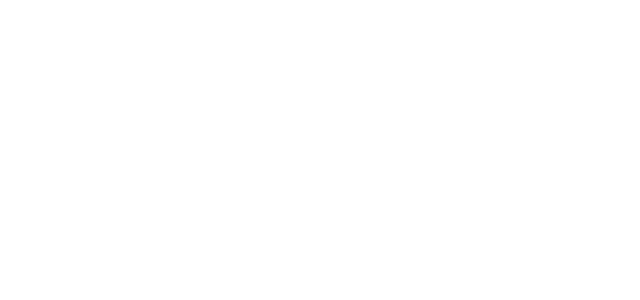
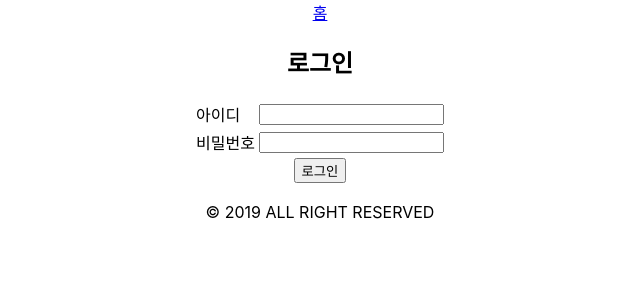
Before and after one commit to jaeheehan/image-shop-react, a React (Create React App) app: page /signin in a window 1280 px wide. Shown: the top 300 px of the page, without its empty margins (320-960 px from the left). Built offline with nearby package versions, Linux system fonts and the light colour scheme.

Commit message:
로그인 화면 구성

```diff
--- a/src/App.tsx
+++ b/src/App.tsx
@@ -1,9 +1,15 @@
 import { Route } from "react-router-dom";
 
 import HomePage from "./pages/HomePage"
+import SignInPage from "./pages/auth/SignInPage";
 
 function App(){
-  return <Route component={HomePage} path="/" exact/>;
+  return (
+      <>
+        <Route component={HomePage} path="/" exact/>
+        <Route component={SignInPage} path="/signin" exact/>
+      </>
+  );
 }
 
 export default App;
--- /dev/null
+++ b/src/components/auth/SignInForm.tsx
@@ -0,0 +1,35 @@
+import React from "react";
+import styles from "../../Shop.module.css";
+
+function SignInForm() {
+    return (
+        <div className={styles.centered}>
+            <h2>로그인</h2>
+            <form>
+                <table>
+                    <tbody>
+                        <tr>
+                            <td>아이디</td>
+                            <td>
+                                <input type="text"/>
+                            </td>
+                        </tr>
+                        <tr>
+                            <td>비밀번호</td>
+                            <td>
+                                <input type="password"/>
+                            </td>
+                        </tr>
+                        <tr>
+                            <td colSpan={2} align="center">
+                                <button type="submit">로그인</button>
+                            </td>
+                        </tr>
+                    </tbody>
+                </table>
+            </form>
+        </div>
+    )
+}
+
+export default SignInForm;
--- /dev/null
+++ b/src/components/common/HomeHeader.tsx
@@ -0,0 +1,13 @@
+import React from "react";
+import { Link } from "react-router-dom";
+import styles from "../../Shop.module.css";
+
+function HomeHeader() {
+    return (
+        <div className={styles.align_center}>
+            <Link to="/">홈</Link>
+        </div>
+    )
+}
+
+export default HomeHeader;
--- /dev/null
+++ b/src/layout/SignLayout.tsx
@@ -0,0 +1,19 @@
+import React from "react";
+import HomeHeader from "../components/common/HomeHeader";
+import Footer from "../components/common/Footer";
+
+interface Props {
+    children: JSX.Element | JSX.Element[];
+}
+
+function SignLayout({children} : Props) {
+    return (
+        <div>
+            <HomeHeader/>
+            {children}
+            <Footer/>
+        </div>
+    )
+}
+
+export default SignLayout;
--- /dev/null
+++ b/src/pages/auth/SignInPage.tsx
@@ -0,0 +1,13 @@
+import React from "react";
+import SignInForm from "../../components/auth/SignInForm";
+import SignLayout from "../../layout/SignLayout";
+
+function SignInPage() {
+    return (
+        <SignLayout>
+            <SignInForm/>
+        </SignLayout>
+    )
+}
+
+export default SignInPage;
```
